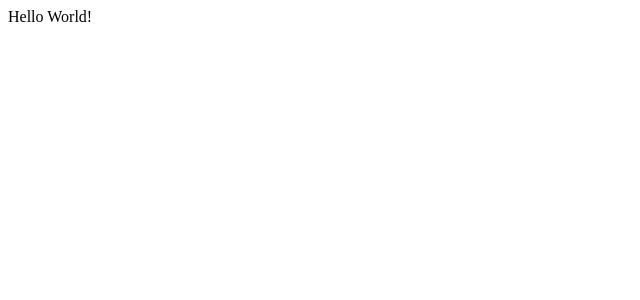
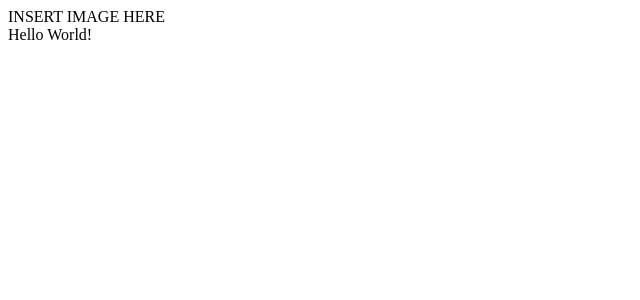
Before and after one commit to leejahseng/cv-website, a React app: page / in a window 1280 px wide. Shown: the top 300 px of the page, without its empty margins (0-640 px from the left). Built offline with nearby package versions, Linux system fonts and the light colour scheme.

Commit message:
added a SideBar component

```diff
--- a/App.jsx
+++ b/App.jsx
@@ -1,9 +1,11 @@
 import React from 'react';
+import SideBar from './src/sidebar/SideBar.jsx';
 
 class App extends React.Component {
     render() {
         return (
             <div>
+                <SideBar />
                 Hello World!
             </div>
         );
--- /dev/null
+++ b/src/sidebar/SideBar.jsx
@@ -0,0 +1,12 @@
+import React from 'react';
+
+export default class SideBar extends React.Component{
+
+    render() {
+        return(
+            <div>
+                INSERT IMAGE HERE
+            </div>
+        )
+    }
+}
```
